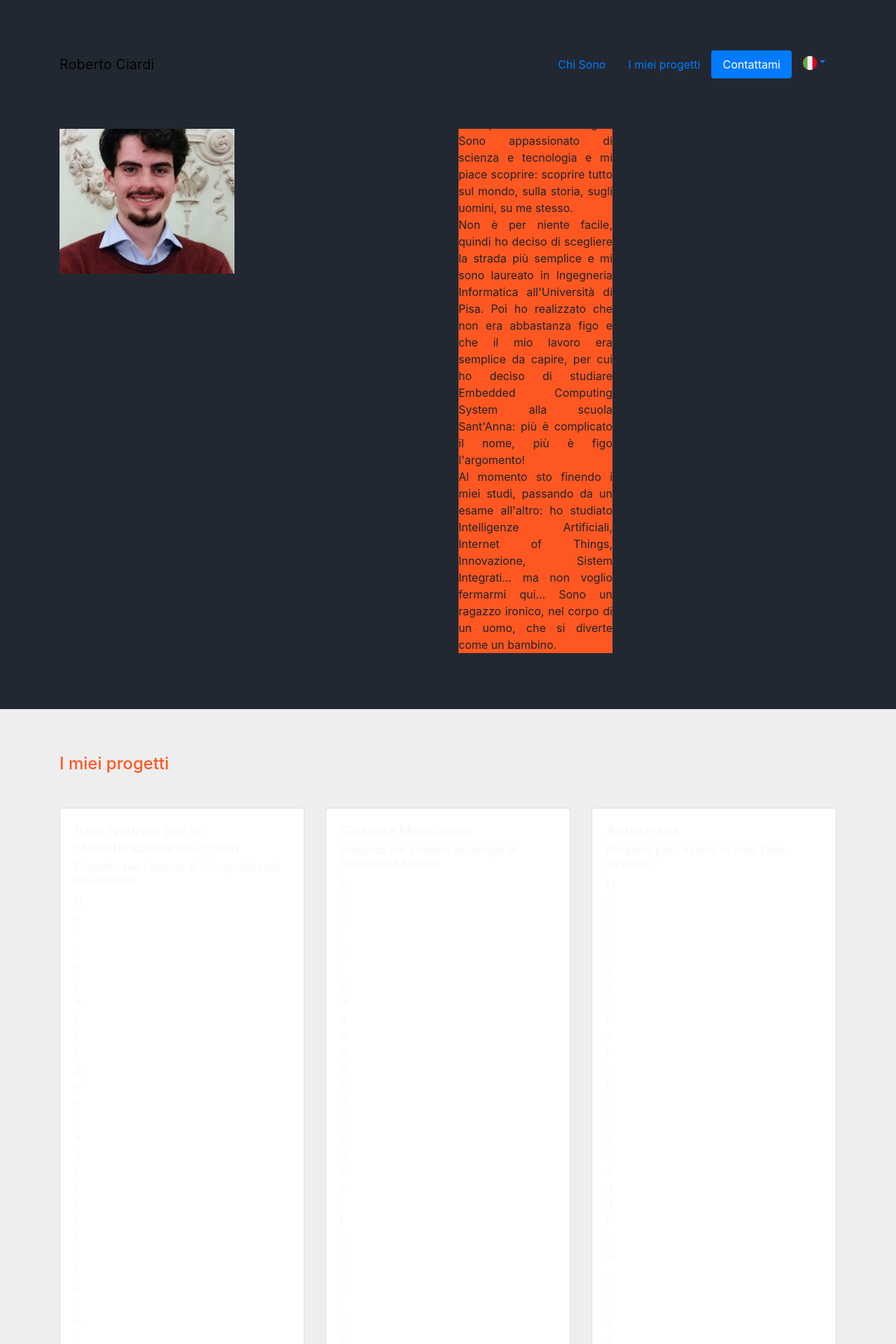
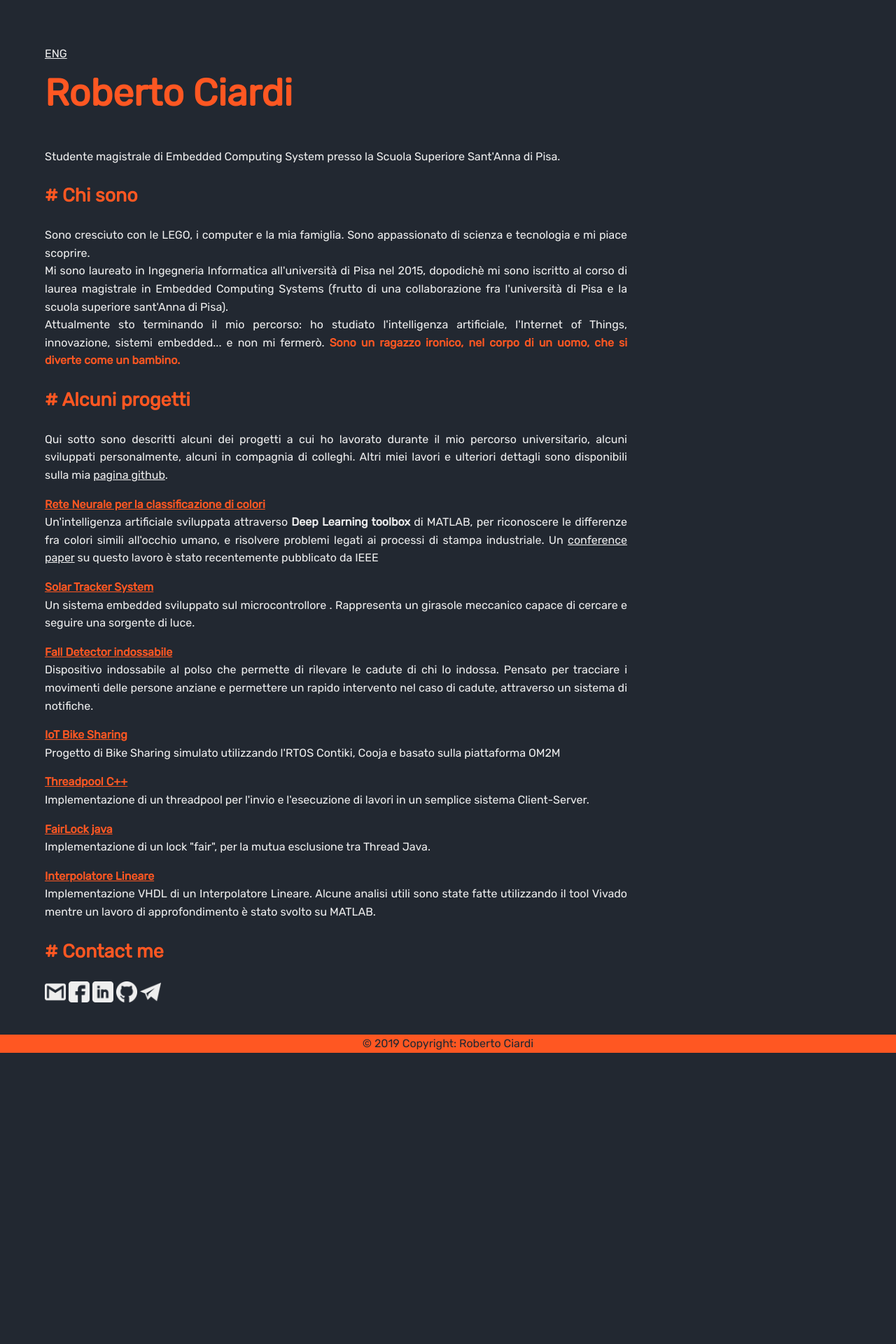
Before and after one commit to robertociardi/robertociardi.github.io, a PHP site: page /it/index.html in a window 1280 px wide; the page is wider, and only the part inside the window is pictured. Shown: the top 1920 px of that part at 70% size. After the commit the page ends 1504 px from the top of that part, so only its background shows below. Run offline with PHP 8.4, Linux system fonts and the light colour scheme; some libraries are stand-ins or nearby versions.

Commit message:
added italian page

```diff
--- a/css/style.css
+++ b/css/style.css
@@ -59,6 +59,7 @@ body {
 
 /* other styling*/
 h1 {
+    margin-top: 0px;
     font-size: 40pt;
 }
 
--- a/it/index.html
+++ b/it/index.html
@@ -1,220 +1,70 @@
-<html lang="en">
+<html lang="it">
 <head>
 	<title> Roberto Ciardi </title>
 	<meta name="viewport" content="width=device-width, initial-scale=1">
+	<meta charset="UTF-8">
+	<link href="https://fonts.googleapis.com/css?family=Rubik" rel="stylesheet">
 	<link href="../css/style.css" rel="stylesheet">
 
 	<link rel="shortcut icon" href="../img/icons/favicon.png" />
-	<link href="../css/bootstrap.min.css" rel="stylesheet">
-	<script src="../js/jquery-3.3.1.min.js" ></script>
-	<script src="../js/bootstrap.min.js"></script>
-	<!-- Global site tag (gtag.js) - Google Analytics -->
-	<script async src="https://www.googletagmanager.com/gtag/js?id=UA-127794423-1"></script>
-	<script>
-		window.dataLayer = window.dataLayer || [];
-		function gtag(){dataLayer.push(arguments);}
-		gtag('js', new Date());
-
-		gtag('config', 'UA-127794423-1');
-	</script>
-
-	<script type="text/javascript">
-		// When the user scrolls down 20px from the top of the document, show the button
-	window.onscroll = function() {scrollFunction()};
-
-	function scrollFunction() {
-	    if (document.body.scrollTop > 20 || document.documentElement.scrollTop > 20) {
-	        document.getElementById("return-to-top").style.display = "block";
-	    } else {
-	        document.getElementById("return-to-top").style.display = "none";
-	    }
-	}
-
-	// When the user clicks on the button, scroll to the top of the document
-	function topFunction() {
-	    document.body.scrollTop = 0; // For Safari
-	    document.documentElement.scrollTop = 0; // For Chrome, Firefox, IE and Opera
-	}
-	</script>
 
 
 </head>
-<body data-spy="scroll" data-target=".navbar" data-offset="50">
-	<button onclick="topFunction()" id="return-to-top" title="Go to top"><img src="../img/icons/up.png" width="30"></button>
-	<nav id="spy-navbar" class="illusion navbar fixed-top navbar-light bg-color1">
-		<div class="container">
-			<a class="navbar-brand illusion" href="#">Roberto Ciardi</a>
-			<ul class="nav nav-pills text-carbon">
-				<li class="nav-item">
-					<a class="nav-link" href="#about-me">Chi Sono</a>
-				</li>
-				<li class="nav-item">
-					<a class="nav-link" href="#my-projects">I miei progetti</a>
-				</li>
-				<li class="nav-item d-none d-sm-inline">
-					<a class="nav-link" href="#contact">Contattami</a>
-				</li>
+<body class="bg-color1 text-color4">
+	<div class="container">
+		<div class="main">
+			<a href="../index.html">ENG</a>
+			<div class="section">
+				<h1 class="text-color3">Roberto Ciardi</h1>
+				Studente magistrale di Embedded Computing System presso la Scuola Superiore Sant'Anna di Pisa.
+			</div>
+			<div class="section">
+				<h2 class="text-color3"># Chi sono</h2>
+				<p>Sono cresciuto con le LEGO, i computer e la mia famiglia. Sono appassionato di scienza e tecnologia e mi piace scoprire.
+					<br> Mi sono laureato in Ingegneria Informatica all'università di Pisa nel 2015, dopodichè mi sono iscritto al corso di laurea magistrale in Embedded Computing Systems (frutto di una collaborazione fra l'università di Pisa e la scuola superiore sant'Anna di Pisa).
+					<br> Attualmente sto terminando il mio percorso: ho studiato l'intelligenza artificiale, l'Internet of Things, innovazione, sistemi embedded... e non mi fermerò.
+					<b><span class="text-color3">Sono un ragazzo ironico, nel corpo di un uomo, che si diverte come un bambino.</span></b>
+				</p>
+			</div>
+			<div class="section">
+				<h2 class="text-color3"># Alcuni progetti</h2>
+				<p>Qui sotto sono descritti alcuni dei progetti a cui ho lavorato durante il mio percorso universitario, alcuni sviluppati personalmente, alcuni in compagnia di colleghi. Altri miei lavori e ulteriori dettagli sono disponibili sulla mia <a href="https://www.github.com/robertociardi">pagina github</a>.</p>
+				<h4><a href="https://github.com/robertociardi/color_evaluation_ANN.git">Rete Neurale per la classificazione di colori</a></h4>
+				<p>Un'intelligenza artificiale sviluppata attraverso <b>Deep Learning toolbox</b> di MATLAB, per riconoscere le differenze fra colori simili all'occhio umano, e risolvere problemi legati ai processi di stampa industriale.
+					 Un <a class="project-link" href="https://ieeexplore.ieee.org/document/8489306?fbclid=IwAR3fh4LHQ4B1aBXTSFL5vIMAH4H1IkFrIZSJAw2FhBjDgocFimJz1pW_bKc">conference paper</a> su questo lavoro è stato recentemente pubblicato da IEEE</p>
 
-				<li class="nav-item dropdown">
-					<a class="nav-link dropdown-toggle" data-toggle="dropdown" role="button" aria-haspopup="true" aria-expanded="false"><img src="../img/icons/ita.png" width="20"></a>
-					<div class="dropdown-menu">
-						<a class="dropdown-item" href="../index.html"><img src="../img/icons/gb.png" width="20"></a>
-					</div>
-				</li>
-			</ul>
-		</div>
-	</nav>
-	<div data-spy="scroll" data-target="#spy-navbar" data-offset="0">
-		<div class="parallax-hdr">
+				<h4><a href="https://github.com/robertociardi/SolarTracker">Solar Tracker System</a></h4>
+				<p>Un sistema embedded sviluppato sul microcontrollore <a href="https://www.st.com/en/evaluation-tools/stm32f4discovery.html"></a>. Rappresenta un girasole meccanico capace di cercare e seguire una sorgente di luce.</p>
+
+				<h4><a href="https://github.com/robertociardi/Wearable_fall_detector">Fall Detector indossabile</a></h4>
+				<p>Dispositivo indossabile al polso che permette di rilevare le cadute di chi lo indossa. Pensato per tracciare i movimenti delle persone anziane e permettere un rapido intervento nel caso di cadute, attraverso un sistema di notifiche.</p>
+
+				<h4><a href="https://github.com/robertociardi/MIoBike">IoT Bike Sharing</a></h4>
+				<p>Progetto di Bike Sharing simulato utilizzando l'RTOS Contiki, Cooja e basato sulla piattaforma OM2M</p>
+
+				<h4><a href="https://github.com/robertociardi/ThreadPool">Threadpool C++</a></h4>
+				<p>Implementazione di un threadpool per l'invio e l'esecuzione di lavori in un semplice sistema Client-Server.</p>
+
+				<h4><a href="https://github.com/robertociardi/FairLock">FairLock java</a></h4>
+				<p>Implementazione di un lock "fair", per la mutua esclusione tra Thread Java. </p>
+
+				<h4><a href="https://github.com/robertociardi/VHDL_LinearInterpolator">Interpolatore Lineare</a></h4>
+				<p>Implementazione VHDL di un Interpolatore Lineare. Alcune analisi utili sono state fatte utilizzando il tool Vivado mentre un lavoro di approfondimento è stato svolto su MATLAB.</p>
+
+			</div>
+			<div class="section">
+				<h2 class="text-color3"># Contact me</h2>
+				<a href="mailto:roberto.ciardi93@gmail.com"><img src="img/icons/gmail.png" width="30"></a>
+				<a href="https://www.facebook.com/MrRobius"><img src="img/icons/facebook.png" width="30"></a>
+				<a href="https://www.linkedin.com/in/roberto-ciardi/"><img src="img/icons/linkedin.png" width="30"></a>
+				<a href="https://www.github.com/robertociardi"><img src="img/icons/github.png" width="30"></a>
+				<a href="https://t.me/mrrobius"><img src="img/icons/telegram.png" width="30"></a>
+			</div>
 		</div>
 
-		<div class="container-fluid bg-color1">
-			<div class="container">
-				<div class="row">
-					<h4 class="illusion mb-5" id="about-me">Chi sono</h4>
-				</div>
-				<div class="row">
-					<div class="col-sm-12 col-md-6">
-						<img src="../img/me.png" width="250" class="id-card">
-					</div>
-					<div class="col-sm-12 col-md-6">
-						<p class="text-justify bg-color3 description"> Sono cresciuto con le LEGO, i computer e la mia famiglia. Sono appassionato di scienza e tecnologia e mi piace scoprire: scoprire tutto sul mondo, sulla storia, sugli uomini, su me stesso. <br> Non è per niente facile, quindi ho deciso di scegliere la strada più semplice e mi sono laureato in Ingegneria Informatica all'Università di Pisa. Poi ho realizzato che non era abbastanza figo e che il mio lavoro era semplice da capire, per cui ho deciso di studiare  Embedded Computing System alla scuola Sant'Anna: più è complicato il nome, più è figo l'argomento!<br> Al momento sto finendo i miei studi, passando da un esame all'altro: ho studiato Intelligenze Artificiali, Internet of Things, Innovazione, Sistem Integrati... ma non voglio fermarmi qui...
-							<span class="text-color6">Sono un ragazzo ironico, nel corpo di un uomo, che si diverte come un bambino.</span></p>
-					</div>
-				</div>
-			</div>
-		</div>
-		<div class="container-fluid bg-color4 text-light">
-			<div class="container">
-				<h4 class="illusion mb-5" id="my-projects">I miei progetti</h4>
-				<div class="row">
-					<div class="col-sm-12 col-md-4">
-						<div class="bg-color5 card mb-3">
-							<div class="card-body">
-								<h5 class="card-title">Rete Neurale per la classificazione dei colori</h5>
-								<h6 class="card-subtitle mb-2 text-sub">Progetto per l'esame di Computational Intelligence</h6>
-								<p class="card-text">Un'intelligenza artificiale sviluppata attraverso il Deep Learning toolbox di MATLAB, per riconoscere le differenze tra colori simili e risolvere problemi relativi alla stampa industriale. Recentemente da questo studio è nata una  <a class="project-link" href="https://ieeexplore.ieee.org/document/8489306?fbclid=IwAR3fh5LHQ4B1aBXTSFL5vIMAH4H1IkFrIZSJAw2FhBjDgocFimJz1pW_bKc">pubblicazione</a>, a cura dell'Università, pubblicata da IEEE</p>
-								<a href="https://github.com/FCD-EmSys/colors_evaluation_ANN" class="project-link">Dai un'occhiata</a>
-							</div>
-						</div>
-					</div>
-					<div class="col-sm-12 col-md-4">
-						<div class="card bg-color6 mb-3">
-							<div class="card-body">
-								<h5 class="card-title">Girasole Meccanico</h5>
-								<h6 class="card-subtitle mb-2 text-sub">Progetto per l'esame di Design of Embedded System</h6>
-								<p class="card-text">Un sistema embedded sviluppato sulla board <a class="project-link" href="https://www.st.com/en/evaluation-tools/stm32f4discovery.html">STM32F407 </a> insieme ad un collega. Il sistema rappresenta un girasole meccanico, in grado di trovare e seguire una sorgente di luce.</p>
-								<a href="https://github.com/robertociardi/SolarTracker" class="project-link">Dai un'occhiata</a>
-							</div>
-						</div>
-					</div>
-					<div class="col-sm-12 col-md-4">
-						<div class="card bg-color3 mb-3">
-							<div class="card-body">
-								<h5 class="card-title">Autostrada</h5>
-								<h6 class="card-subtitle mb-2 text-sub">Progetto per l'esame di Real Time Systems</h6>
-								<p class="card-text">Un progetto in linguaggio C, che simula graficamente un'autostrada i cui veicoli sono processi che vengono eseguiti in tempo reale ed in mutua esclusione. La parte grafica è stata realizzata attraverso la libreria <a class="project-link" href="https://liballeg.org/">Allegro</a>.</p>
-								<a href="https://github.com/robertociardi/RT_Highway_simulation" class="project-link">Dai un'occhiata</a>
-							</div>
-						</div>
-					</div>
-				</div>
-				<div class="row">
-					<div class="col-sm-12 col-md-4">
-						<div class="bg-color5 card mb-3">
-							<div class="card-body">
-								<h5 class="card-title">Interpolatore Lineare</h5>
-								<h6 class="card-subtitle mb-2 text-sub">Progetto per l'esame di Digital Systems Design</h6>
-								<p class="card-text">Un progetto in linguaggio VHDL che realizza un <a class="project-link" href=https://it.wikipedia.org/wiki/Metodo_dell%27interpolazione_lineare">Interpolatore Lineare</a> per un segnale su 16 bit. Include alcuni test ed analisi fatte attraverso MATLAB</p>
-								<a href="https://github.com/robertociardi/VHDL_LinearInterpolator" class="project-link">Dai un'occhiata</a>
-							</div>
-						</div>
-					</div>
-					<div class="col-sm-12 col-md-4">
-						<div class="card bg-color6 mb-3">
-							<div class="card-body">
-								<h5 class="card-title">FairLock</h5>
-								<h6 class="card-subtitle mb-2 text-sub">Progetto per l'esame di Concurrent and Distributed Systems</h6>
-								<p class="card-text">Un progetto Java che implementa un Lock per la sincronizzazione fra Thread. Include un'analisi fatta attraverso il tool LTSA.</p>
-								<a href="https://github.com/robertociardi/FairLock" class="project-link">Dai un'occhiata</a>
-							</div>
-						</div>
-					</div>
-					<div class="col-sm-12 col-md-4">
-						<div class="card bg-color3 mb-3">
-							<div class="card-body">
-								<h5 class="card-title">Mastermind</h5>
-								<h6 class="card-subtitle mb-2 text-sub">Progetto per l'esame di Reti Informatiche</h6>
-								<p class="card-text">Un progetto C che simula una partita online al gioco<a class="project-link" href="https://it.wikipedia.org/wiki/Mastermind">Mastermind</a>, con due client che possono connettersi ad un server per sfidarsi in una partita a turni.</p>
-								<a href="https://github.com/robertociardi/Mastermind" class="project-link">Dai un'occhiata</a>
-							</div>
-						</div>
-					</div>
-				</div>
-				<div class="row">
-					<div class="col-12 col-md-4">
-						<div class="bg-color5 card mb-3">
-							<div class="card-body">
-								<h5 class="card-title">Cronometro</h5>
-								<h6 class="card-subtitle mb-2 text-sub">Progetto per l'esame di Design of Embedded Systems</h6>
-								<p class="card-text">Un cronometro sviluppato sia in Simulink che su Erika Enterprise per essere flashato sulla Discovery Board, una semplice interfaccia grafica permette l'accesso ai comandi di un classico orologio dotato di cronometro, timer e sveglia.</p>
-								<a href="https://github.com/robertociardi/StopWatch" class="project-link">Dai un'occhiata</a>
-							</div>
-						</div>
-					</div>
-					<div class="col-sm-12 col-md-4">
-						<div class="card bg-color6 mb-3">
-							<div class="card-body">
-								<h5 class="card-title">Sistema di gestione per clinica veterinaria</h5>
-								<h6 class="card-subtitle mb-2 text-sub">Progetto per l'esame di Programmazione Java</h6>
-								<p class="card-text">Un semplice sistema sviluppato in linguaggio Java, che permette ai clienti di una clinica veterinaria di prenotare e gestire le visite per i propri animali.</p>
-								<a href="https://github.com/robertociardi/VetClinic_Management_System" class="project-link">Dai un'occhiata</a>
-							</div>
-						</div>
-					</div>
-					<div class="col-sm-12 col-md-4">
-						<div class="card bg-color3 mb-3">
-							<div class="card-body">
-								<h5 class="card-title">Modellazione di un sistema con Mobius</h5>
-								<h6 class="card-subtitle mb-2 text-sub">Progetto per l'esame di Dependable Systems</h6>
-								<p class="card-text">Un semplice progetto sviluppato con <a class="project-link" href="https://www.mobius.illinois.edu/">Möbius</a> per l'analisi della tolleranza ai guasti di un sistema multiprocessore.<a href="https://github.com/robertociardi/FaultTolerantMultiprocessorModel" class="project-link">Dai un'occhiata</a>
-							</div>
-						</div>
-					</div>
-				</div>
-			</div>
-		</div>
-		<div class="container-fluid bg-color1">
-			<div class="container">
-				<div class="row">
-					<h4 class="illusion" id="contact">Contattami</h4>
-				</div>
-				<div class="row">
-					<div class="col-md-3 col-6 social">
-						<a class="link-social" href="https://www.linkedin.com/in/roberto-ciardi-378324116/"><img class="img-social" src="../img/icons/linkedin.png"> </a>
-						<a class="link-social" href="https://www.linkedin.com/in/roberto-ciardi-378324116/"> LinkedIn </a>
-					</div>
+		<div class="footer bg-color3 text-color1">© 2019 Copyright: Roberto Ciardi</div>
+	</div>
 
-					<div class="col-md-3 col-6 social">
-						<a class="link-social" href="https://www.facebook.com/MrRobius"><img class="img-social" src="../img/icons/facebook.png"> </a>
-						<a class="link-social" href="https://www.facebook.com/MrRobius">Facebook</a>
-					</div>
-
-					<div class="col-6 col-md-3 social">
-						<a class="link-social" href="https://github.com/robertociardi"><img class="img-social" src="../img/icons/github.png"> </a>
-						<a class="link-social" href="https://github.com/robertociardi">Github </a>
-					</div>
-
-					<div class="col-6 col-md-3 social">
-						<a class="link-social" href="mailto:roberto.ciardi93@gmail.com"><img class="img-social" src="../img/icons/email.png"></a>
-						<a class="link-social" href="mailto:roberto.ciardi93@gmail.com">E-mail</a>
-					</div>
-				</div>
-			</div>
-		</div>
-	</div>
-	<!-- Copyright -->
-	<div class="footer-copyright bg-color1 text-center py-3">© 2018 Copyright: <a> Roberto Ciardi</a></div>
 </body>
 
 </html>
```
Also changed, not shown: index.html (+6 -2 lines).
